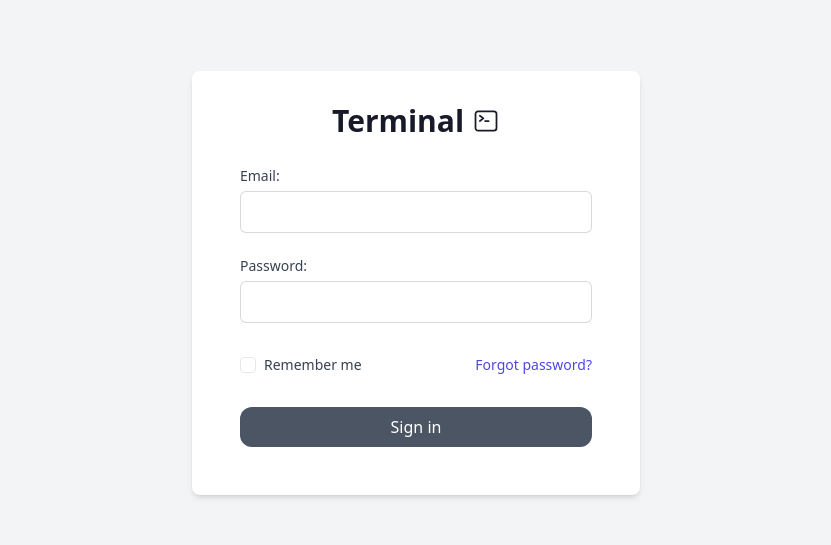
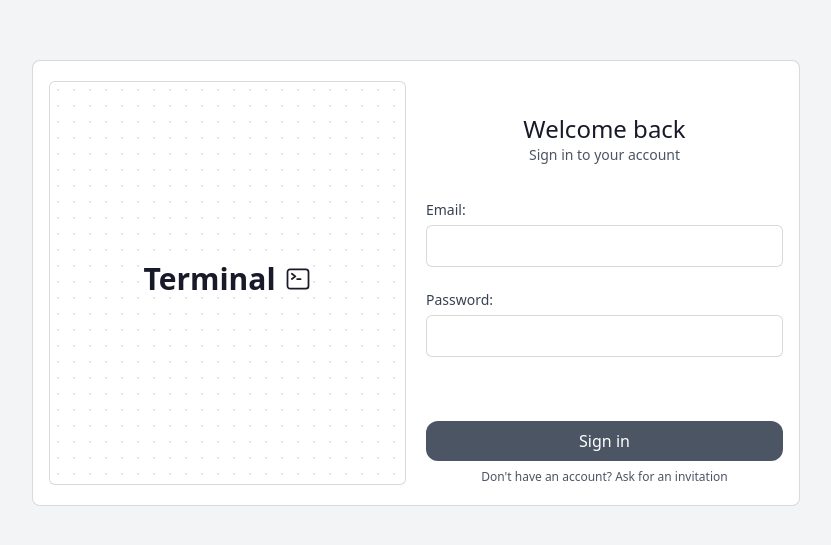
Before and after one commit to goluch/TERMINAL, a React (Vite) app in the folder Client/: page /login in a window 1280 px wide. Shown: the part 117-662 px from the top of the page, without its empty margins (224-1055 px from the left). Built offline with nearby package versions, Linux system fonts and the light colour scheme; no server answers.

Commit message:
login form changed for the new one

```diff
--- a/Client/src/components/Login/LoginForm.tsx
+++ b/Client/src/components/Login/LoginForm.tsx
@@ -6,7 +6,6 @@ import { useLoginMutation } from "@hooks/useLoginMutation.ts";
 import { LoginRequest } from "@api/terminalSchemas";
 import { useNavigate } from "react-router-dom";
 import {toastNotify, toastPromise} from "../../utils/toast.utils.tsx";
-import RememberMeButton from "@components/Login/RememberMeButton.tsx";
 
 
 /**
@@ -65,9 +64,20 @@ const LoginForm = () => {
     );
 
     return (
-        <div className="bg-white p-8 rounded-lg shadow-md w-full max-w-md">
+        <div className="bg-white px-4 py-5 rounded-lg border-[1px] border-black/15 max-w-3xl w-full">
+            <div className="flex gap-5 h-full">
+                <div className="w-full flex-col gap-3 hidden sm:flex">
+                    <div className="border-[1px] [background-size:16px_16px] h-full flex justify-center items-center border-black/15 rounded-md bg-[radial-gradient(#e5e7eb_1px,transparent_1px)]">
                         <TerminalBanner />
-            <form onSubmit={handleSubmit} className="max-w-md mx-auto p-4">
+                    </div>
+                </div>
+                <div className="w-full h-full">
+                    <div className="py-8 w-full">
+                        <p className="text-2xl font-normal text-center">Welcome back</p>
+                        <p className="text-sm font-normal text-center text-gray-600">Sign in to your account</p>
+                    </div>
+                    <form onSubmit={handleSubmit} className="w-full h-full flex flex-col gap-3">
+                        <div className="flex flex-col">
                             <InputField
                                 name="email"
                                 type="text"
@@ -83,9 +93,14 @@ const LoginForm = () => {
                                 value={password}
                                 onChange={(e) => setPassword(e.target.value)}
                             />
-                <RememberMeButton />
+                        </div>
+                        <div className="flex flex-col gap-2">
                             <SubmitButton label="Sign in" isLoading={mutation.isPending} />
+                            <p className="text-xs p-0 font-normal text-center text-gray-600">Don't have an account? Ask for an invitation</p>
+                        </div>
                     </form>
+                </div>
+            </div>
         </div>
     );
 };
```
Lines whose indentation alone changed are shown as unchanged.
